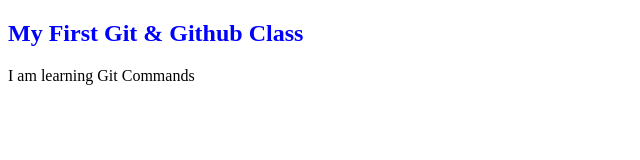
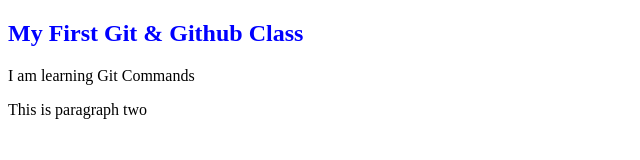
Before and after one commit to Spizedigital/Class_exercise, a plain HTML site: page Git.html in a window 1280 px wide. Shown: the whole page, without its empty margins (0-640 px from the left). Drawn offline with Linux system fonts and the light colour scheme.

Commit message:
second commit

```diff
--- a/Git.html
+++ b/Git.html
@@ -9,5 +9,6 @@
 <body>
     <h2>My First Git & Github Class</h2>
     <p>I am learning Git Commands</p>
+    <p>This is paragraph two</p>
 </body>
 </html>
```
